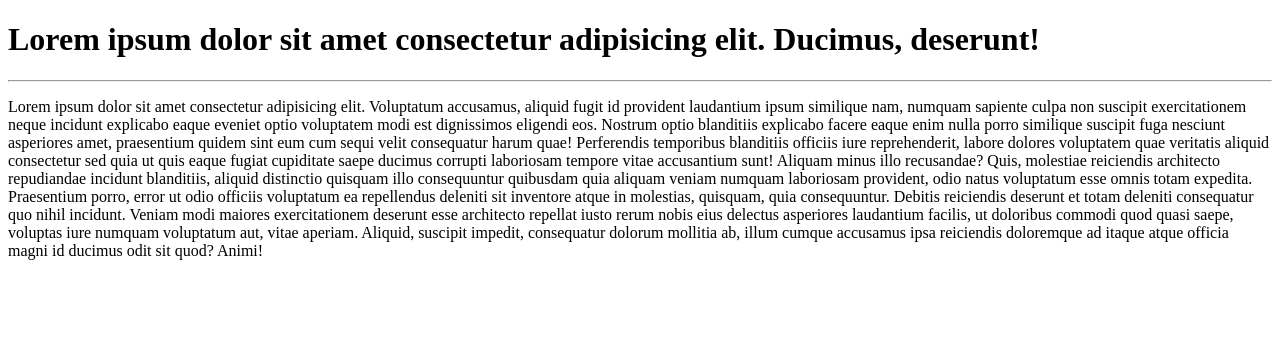
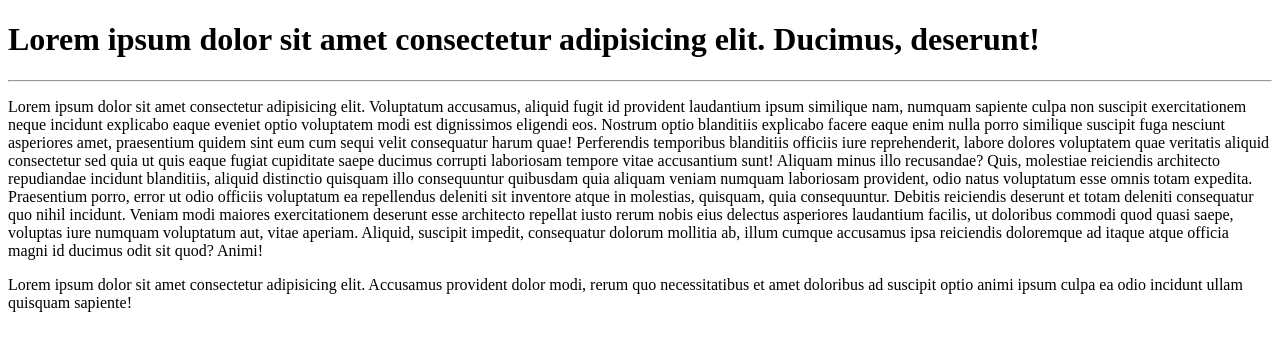
Before and after one commit to MdRatul020/web-devoloper, a plain HTML site: page index.html in a window 1280 px wide. Drawn offline with Linux system fonts and the light colour scheme.

Commit message:
github upload

```diff
--- a/index.html
+++ b/index.html
@@ -37,5 +37,11 @@
       ipsa reiciendis doloremque ad itaque atque officia magni id ducimus odit
       sit quod? Animi!
     </p>
+
+    <p>
+      Lorem ipsum dolor sit amet consectetur adipisicing elit. Accusamus
+      provident dolor modi, rerum quo necessitatibus et amet doloribus ad
+      suscipit optio animi ipsum culpa ea odio incidunt ullam quisquam sapiente!
+    </p>
   </body>
 </html>
```
